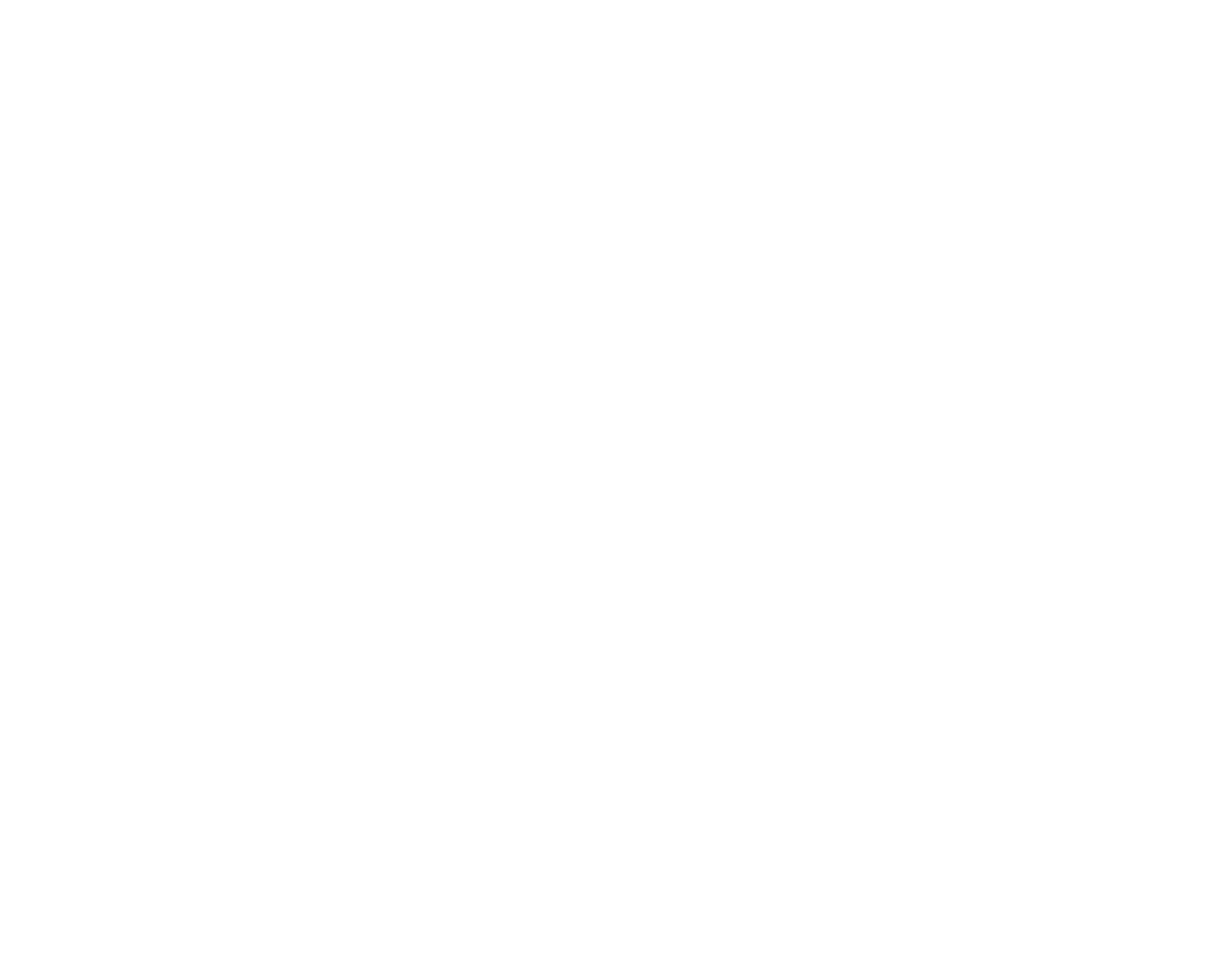
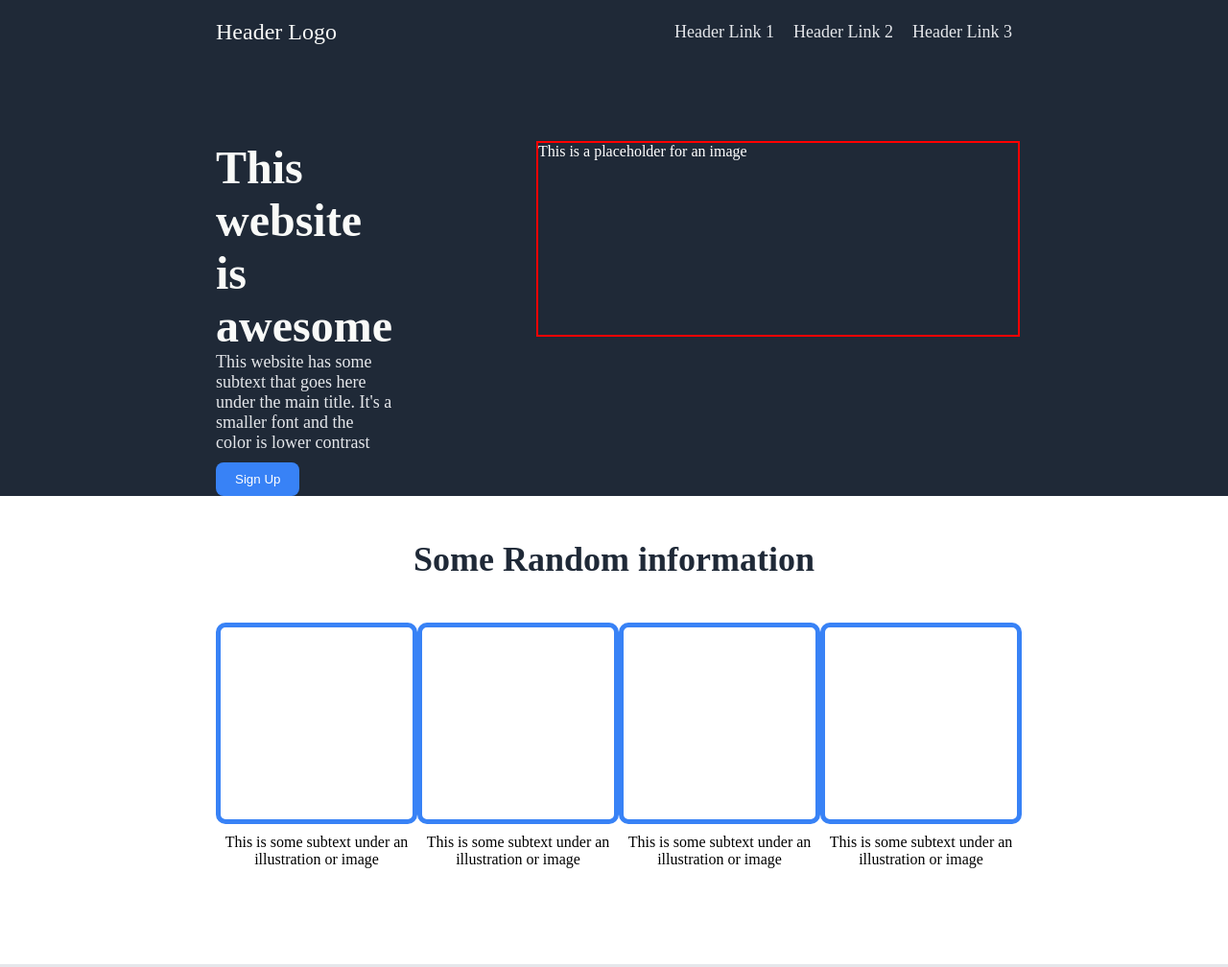
Before and after one commit to ezheng76/odin-landing-page, a plain HTML site: page index.html in a window 1280 px wide. Shown: the top 1008 px of the page at 96% size. Before the commit the page ends 800 px from the top, so only its background shows below. Drawn offline with Linux system fonts and the light colour scheme.

Commit message:
Finished the landing page

```diff
--- a/index.html
+++ b/index.html
@@ -1,14 +1,104 @@
 <!DOCTYPE html>
 <html lang="en">
-<head>
-    <meta charset="UTF-8">
-    <meta http-equiv="X-UA-Compatible" content="IE=edge">
-    <meta name="viewport" content="width=device-width, initial-scale=1.0">
-    <link rel="stylesheet" href="styles.css">
+  <head>
+    <meta charset="UTF-8" />
+    <meta http-equiv="X-UA-Compatible" content="IE=edge" />
+    <meta name="viewport" content="width=device-width, initial-scale=1.0" />
+    <link rel="stylesheet" href="styles.css" />
     <title>My Landing Page</title>
+  </head>
+  <body>
+    <div class="sections">
+      <div class="sec1 blue-background">
+        <div class="header left-right-whitespace">
+          <div class="logo">Header Logo</div>
+          <div class="header-links">
+            <ul>
+              <li>Header Link 1</li>
+              <li>Header Link 2</li>
+              <li>Header Link 3</li>
+            </ul>
+          </div>
+        </div>
+      </div>
+      <div class="sec2 blue-background">
+        <div class="intro-section left-right-whitespace">
+          <div class="intro-description">
+            <div class="intro-title">This website is awesome</div>
+            <div class="intro-paragraph">
+              <p>
+                This website has some subtext that goes here under the main
+                title. It's a smaller font and the color is lower contrast
+              </p>
+              <button class="sign-up-button">Sign Up</button>
+            </div>
+          </div>
 
-</head>
-<body>
+          <div class="intro-image">This is a placeholder for an image</div>
+        </div>
+      </div>
+      <div class="sec3">
+        <div class="information left-right-whitespace">
+          <p>Some Random information</p>
+          <div class="informations">
+            <div class="info">
+              <div class="info-box"></div>
+              <div class="info-description">
+                This is some subtext under an illustration or image
+              </div>
+            </div>
+            <div class="info">
+              <div class="info-box"></div>
+              <div class="info-description">
+                This is some subtext under an illustration or image
+              </div>
+            </div>
+            <div class="info">
+              <div class="info-box"></div>
+              <div class="info-description">
+                This is some subtext under an illustration or image
+              </div>
+            </div>
+            <div class="info">
+              <div class="info-box"></div>
+              <div class="info-description">
+                This is some subtext under an illustration or image
+              </div>
+            </div>
+          </div>
+        </div>
+      </div>
+      <div class="sec4 gray-background">
+        <div class="quotes">
+          <p class="quote">
+            This is an inspiring quote, or a testimonial from a customer. Maybe
+            it's just filling up space, or maybe people will actually read it.
+            Who knows? All I know is that it looks nice.
+          </p>
+          <p class="quote-author">-Thor, God of Thunder</p>
 
-</body>
+        </div>
+      </div>
+      <div class="sec5">
+        <div class="sign-up-section">
+            <div class="sign-up-content">
+                <div class="sign-up-description">
+                    <p>
+                       <div style="color: white; font-weight: bolder; font-size: 25px;">Call to action! It's time!</div>
+                       <div style="color: #e5e7eb;">Sign up for our product by clicking that button right over there!</div>
+                    </p>
+
+
+                </div>
+                <button class="sign-up-button-inverse">Sign Up</button>
+            </div>
+        </div>
+      </div>
+      <div class="sec6 blue-background">
+        <div class="footer">
+            <div>Copyright &#169; The Odin Project 2021</div>
+        </div>
+      </div>
+    </div>
+  </body>
 </html>
--- a/styles.css
+++ b/styles.css
@@ -0,0 +1,168 @@
+/* *{
+    border: 2px solid red;
+} */
+body{
+    margin: 0px;
+}
+
+.blue-background{
+    background-color: #1F2937;
+}
+
+.gray-background{
+    background-color: #e5e7eb;
+}
+
+.left-right-whitespace {
+    margin-left: 225px;
+    margin-right: 225px;
+}
+
+.sections{
+    display: flex;
+    flex-direction: column;
+}
+
+
+.header{
+    display: flex;
+    align-items: center;
+    justify-content: space-between;
+    margin-top: 20px;
+    margin-bottom: 100px;
+
+}
+
+.logo{
+    font-size: 24px;
+}
+
+.logo,
+.intro-title{
+    color: #f9faf8;
+}
+
+
+.intro-paragraph{
+    color:#e5e7eb;
+    font-size: 18px;
+}
+
+.header-links ul{
+    list-style-type: none;
+    margin: 0px;
+    padding: 0px;
+    display: flex;
+    flex-direction: row;
+    gap: 20px;
+    color: #e5e7eb;
+    font-size: 18px
+}
+
+.intro-section{
+    display: flex;
+    justify-content: space-between;
+    gap: 150px;
+    flex-direction: row;
+    color: white;
+
+}
+
+.intro-image{
+    border: 2px solid red;
+    width: 500px;
+    height: 200px;
+    margin-bottom: 100px;
+    flex-shrink: 0;
+}
+
+.intro-paragraph p{
+    margin: 0px;
+    margin-bottom: 10px;
+}
+.intro-section .intro-title{
+    font-size: 48px;
+    font-weight:bolder;
+}
+
+button.sign-up-button{
+    background-color:#3882f6;
+    color:white;
+    border: none;
+    border-radius: 8px;
+    padding: 10px 20px 10px 20px;
+
+}
+
+
+.information p {
+    text-align: center;
+    font-size: 36px;
+    font-weight: bolder;
+    color: #1f2937;
+    margin: 45px 0px 45px 0px;
+}
+
+.information .info .info-box{
+    border: 5px solid #3882f6;
+    border-radius: 10px;
+    width: 200px;
+    height: 200px;
+}
+
+.informations{
+    display: flex;
+    justify-content: space-evenly;
+}
+
+.info{
+    display: flex;
+    flex-direction: column;
+    gap:10px;
+    max-width: 210px;
+    text-align: center;
+    margin-bottom: 100px;
+}
+.quotes{
+    margin: 100px;
+    display: flex;
+    justify-content: flex-end;
+    flex-direction: column;
+}
+
+.quote-author{
+    display: flex;
+    justify-content: flex-end;
+}
+
+.quote,
+.quote-author{
+    font-size: 36px;
+    font-style: italic;
+    color: #1f2937;
+}
+
+.sign-up-content{
+    margin: 100px;
+    padding: 30px 200px;
+    display: flex;
+    justify-content: space-between;
+    background-color: #3882f6;
+    border-radius: 10px;
+}
+
+.sign-up-button-inverse{
+    background-color: #3882f6;
+    color:white;
+    border: 2px solid white;
+    border-radius: 8px;
+
+    padding-left: 20px;
+    padding-right: 20px;
+}
+
+.footer{
+    color: #e5e7eb;
+    text-align: center;
+    margin: 40px 0px 40px 0px;
+}
```
